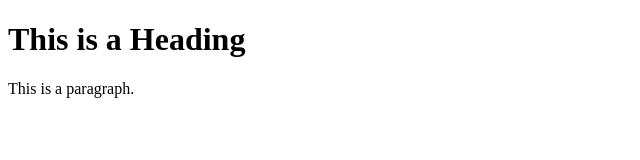
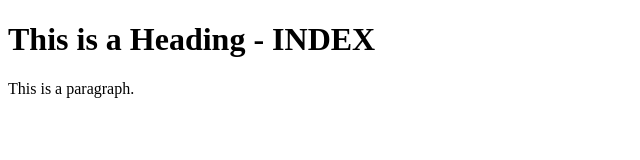
Before and after one commit to valhalla540/valhalla540.github.io, a plain HTML site: page index.html in a window 1280 px wide. Shown: the whole page, without its empty margins (0-640 px from the left). Drawn offline with Linux system fonts and the light colour scheme.

Commit message:
Update index.html

```diff
--- a/index.html
+++ b/index.html
@@ -5,7 +5,7 @@
 </head>
 <body>
 
-<h1>This is a Heading</h1>
+<h1>This is a Heading - INDEX</h1>
 <p>This is a paragraph.</p>
 
 </body>
```
